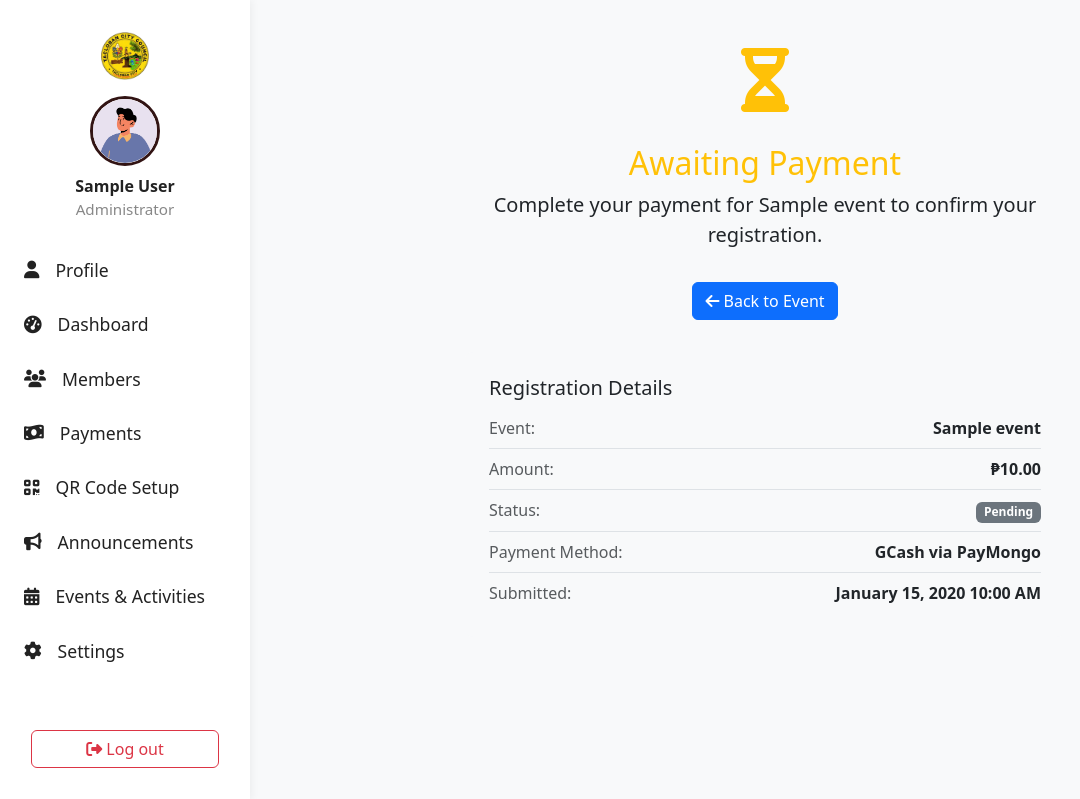
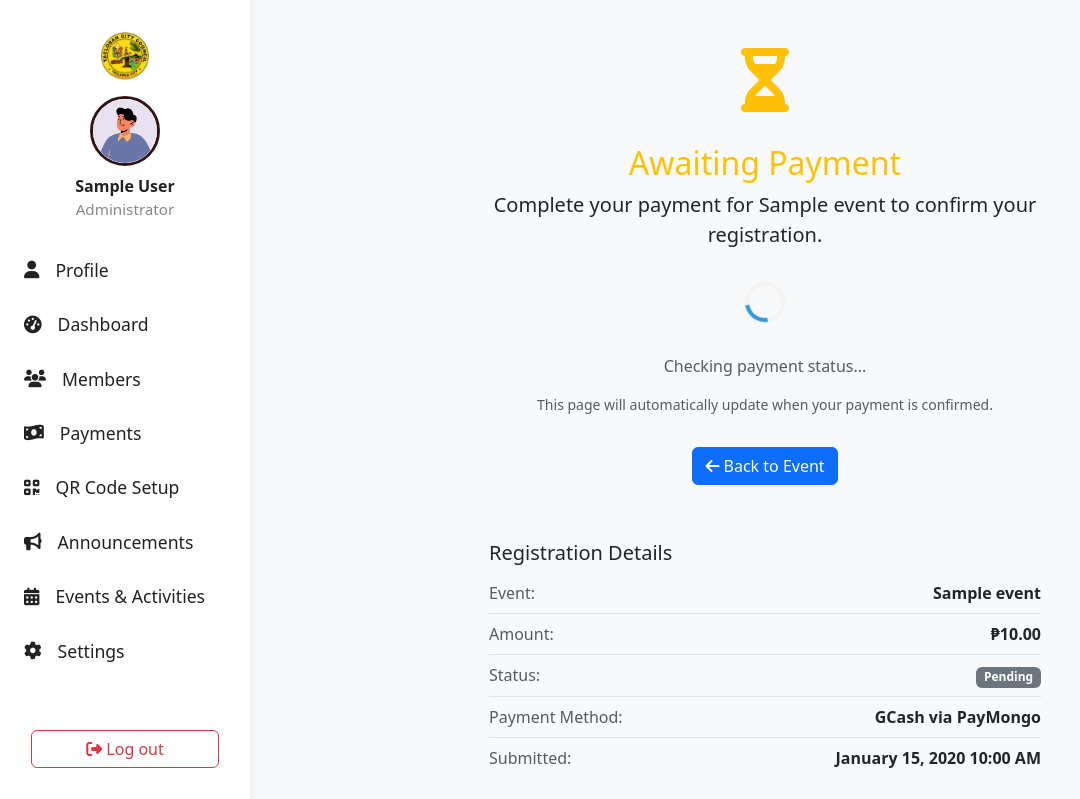
Before and after one commit to 0xShun/BoyScout-Registration-System, a Django app: page /events/payment-status/1/pending/ in a window 1280 px wide. Shown: the top 799 px of the page, without its empty margins (0-1080 px from the left). Run offline with Django 5.2, Linux system fonts and the light colour scheme; a user stored in the database is signed in; data comes from the database, SQL or seed files in the repository; tables that the repository leaves empty hold one stand-in row (values such as "Sample post"); data that the repository does not hold is empty.

Commit message:
Add auto-refresh for pending payment status
- Auto-refresh payment status page every 3 seconds for pending payments
- Show spinner and 'Checking payment status...' message
- Page will automatically update when webhook confirms payment
- User doesn't need to manually refresh after authorizing payment

```diff
--- a/events/templates/events/payment_status.html
+++ b/events/templates/events/payment_status.html
@@ -83,6 +83,11 @@
             </div>
             <h2 class="text-warning">Awaiting Payment</h2>
             <p class="lead">Complete your payment for <strong>{{ event.title }}</strong> to confirm your registration.</p>
+            {% if payment and payment.status == 'pending' %}
+                <div class="spinner"></div>
+                <p class="text-muted">Checking payment status...</p>
+                <p class="text-muted small">This page will automatically update when your payment is confirmed.</p>
+            {% endif %}
             <a href="{% url 'events:event_detail' event.pk %}" class="btn btn-primary mt-3">
                 <i class="fas fa-arrow-left"></i> Back to Event
             </a>
@@ -140,7 +145,7 @@
     </div>
 </div>
 
-{% if payment and payment.status == 'processing' %}
+{% if payment and payment.status in 'pending,processing' %}
 <script>
     // Auto-refresh every 3 seconds to check payment status
     setTimeout(function() {
```
